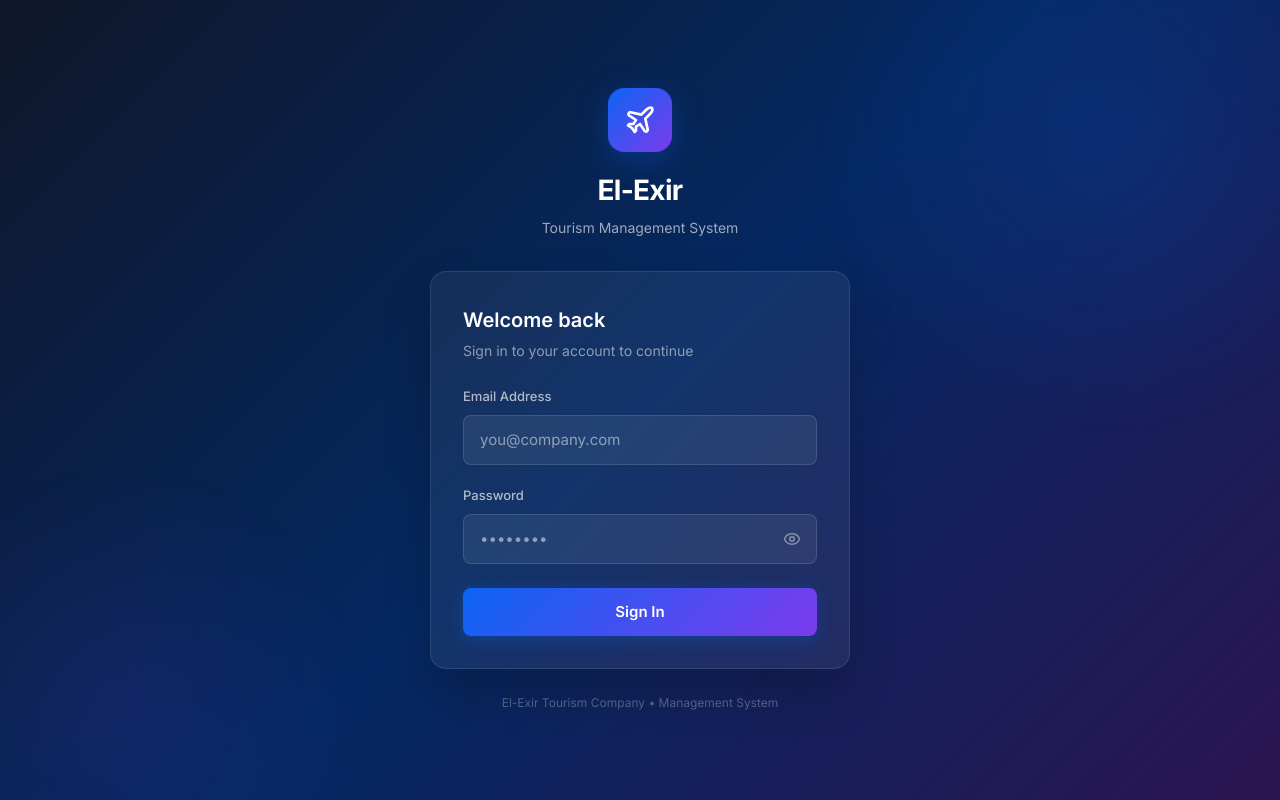
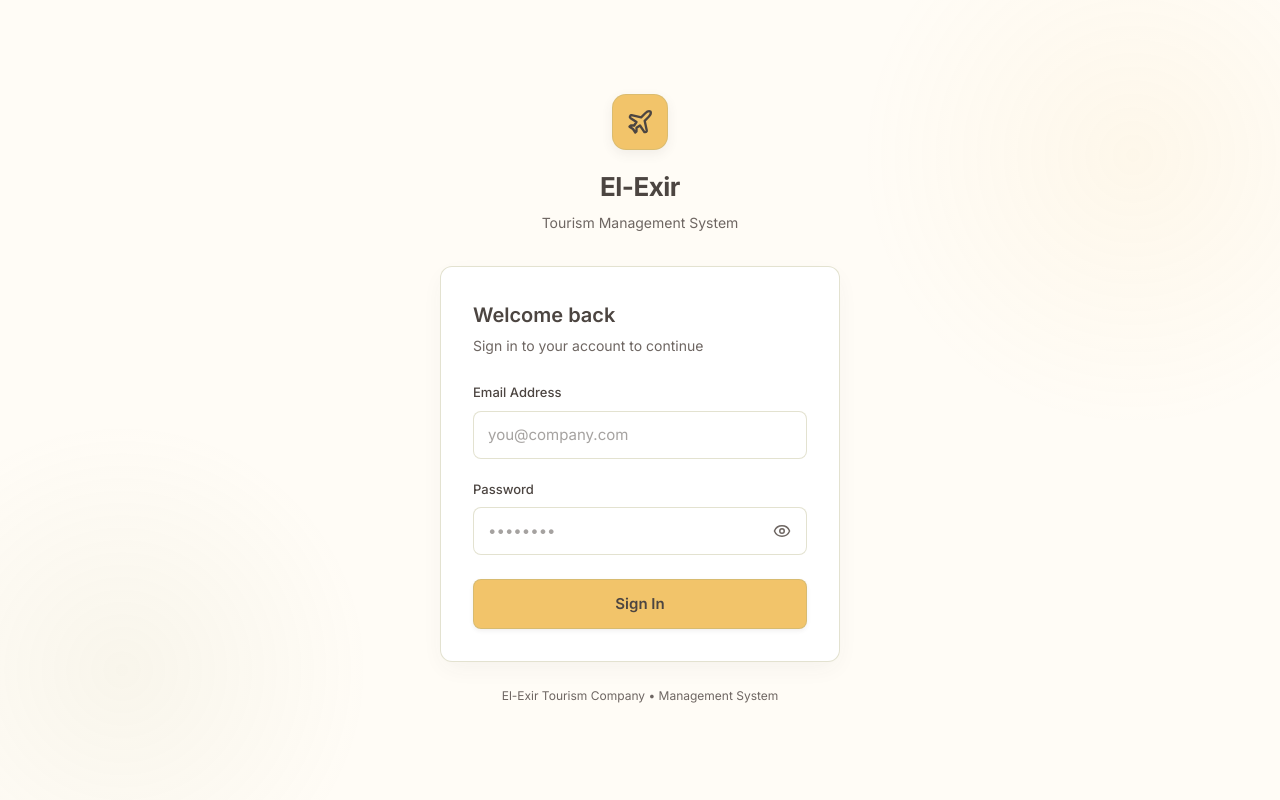
Before and after one commit to ziadhayad21/exir-crm, a Next.js app: page /login in a window 1280 px wide. Built offline with nearby package versions, Linux system fonts and the light colour scheme.

Commit message:
theme(login): re-theme login, unauthorized, and privacy policy pages to warm brand palette

```diff
--- a/src/app/login/page.tsx
+++ b/src/app/login/page.tsx
@@ -36,32 +36,34 @@ export default function LoginPage() {
         display: 'flex',
         alignItems: 'center',
         justifyContent: 'center',
-        background: 'linear-gradient(135deg, hsl(222 47% 11%) 0%, hsl(217 91% 20%) 50%, hsl(262 60% 20%) 100%)',
-        padding: '1rem',
+        backgroundColor: 'var(--background)',
+        padding: '1.5rem',
+        position: 'relative',
+        overflow: 'hidden',
       }}
     >
-      {/* Decorative background elements */}
+      {/* Subtle gold glow (low-weight, non-heavy) */}
       <div
         style={{
           position: 'fixed',
-          top: '-20%',
+          top: '-15%',
           right: '-10%',
-          width: '600px',
-          height: '600px',
+          width: '550px',
+          height: '550px',
           borderRadius: '50%',
-          background: 'radial-gradient(circle, hsla(217 91% 50% / 0.15) 0%, transparent 70%)',
+          background: 'radial-gradient(circle, rgba(242, 196, 106, 0.08) 0%, transparent 70%)',
           pointerEvents: 'none',
         }}
       />
       <div
         style={{
           position: 'fixed',
-          bottom: '-20%',
+          bottom: '-15%',
           left: '-10%',
           width: '500px',
           height: '500px',
           borderRadius: '50%',
-          background: 'radial-gradient(circle, hsla(262 83% 58% / 0.1) 0%, transparent 70%)',
+          background: 'radial-gradient(circle, rgba(174, 172, 120, 0.08) 0%, transparent 70%)',
           pointerEvents: 'none',
         }}
       />
@@ -70,7 +72,7 @@ export default function LoginPage() {
         className="animate-fade-in"
         style={{
           width: '100%',
-          maxWidth: '420px',
+          maxWidth: '400px',
           position: 'relative',
           zIndex: 1,
         }}
@@ -87,22 +89,24 @@ export default function LoginPage() {
               display: 'inline-flex',
               alignItems: 'center',
               justifyContent: 'center',
-              width: '64px',
-              height: '64px',
-              borderRadius: '16px',
-              background: 'linear-gradient(135deg, hsl(217 91% 50%) 0%, hsl(262 83% 58%) 100%)',
+              width: '56px',
+              height: '56px',
+              borderRadius: '14px',
+              backgroundColor: 'var(--primary)',
+              color: 'var(--primary-foreground)',
               marginBottom: '1rem',
-              boxShadow: '0 8px 32px hsla(217 91% 50% / 0.3)',
+              boxShadow: '0 4px 12px rgba(76, 69, 65, 0.08)',
+              border: '1px solid rgba(174, 172, 120, 0.35)',
             }}
           >
-            <Plane size={32} color="white" />
+            <Plane size={28} />
           </div>
           <h1
             style={{
-              fontSize: '1.75rem',
+              fontSize: '1.625rem',
               fontWeight: 700,
-              color: 'white',
-              letterSpacing: '-0.025em',
+              color: 'var(--foreground)',
+              letterSpacing: '-0.02em',
             }}
           >
             El-Exir
@@ -110,7 +114,7 @@ export default function LoginPage() {
           <p
             style={{
               fontSize: '0.875rem',
-              color: 'hsla(220 14% 80% / 0.8)',
+              color: 'var(--muted-foreground)',
               marginTop: '0.25rem',
             }}
           >
@@ -121,19 +125,18 @@ export default function LoginPage() {
         {/* Login Card */}
         <div
           style={{
-            background: 'hsla(0 0% 100% / 0.06)',
-            backdropFilter: 'blur(24px)',
-            border: '1px solid hsla(0 0% 100% / 0.1)',
-            borderRadius: '1rem',
+            backgroundColor: 'var(--card)',
+            border: '1px solid var(--border)',
+            borderRadius: '0.75rem',
             padding: '2rem',
-            boxShadow: '0 24px 48px hsla(0 0% 0% / 0.2)',
+            boxShadow: '0 8px 24px -4px rgba(76, 69, 65, 0.06)',
           }}
         >
           <h2
             style={{
               fontSize: '1.25rem',
               fontWeight: 600,
-              color: 'white',
+              color: 'var(--foreground)',
               marginBottom: '0.25rem',
             }}
           >
@@ -142,7 +145,7 @@ export default function LoginPage() {
           <p
             style={{
               fontSize: '0.875rem',
-              color: 'hsla(220 14% 80% / 0.7)',
+              color: 'var(--muted-foreground)',
               marginBottom: '1.5rem',
             }}
           >
@@ -153,12 +156,12 @@ export default function LoginPage() {
             <div
               style={{
                 padding: '0.75rem 1rem',
-                background: 'hsla(0 72% 51% / 0.15)',
-                border: '1px solid hsla(0 72% 51% / 0.3)',
-                borderRadius: '0.5rem',
-                color: 'hsl(0 72% 70%)',
+                backgroundColor: 'var(--destructive)',
+                border: '1px solid var(--destructive-border)',
+                borderRadius: 'var(--radius)',
+                color: 'var(--destructive-foreground)',
                 fontSize: '0.875rem',
-                marginBottom: '1rem',
+                marginBottom: '1.25rem',
               }}
             >
               {error}
@@ -173,7 +176,7 @@ export default function LoginPage() {
                   display: 'block',
                   fontSize: '0.8125rem',
                   fontWeight: 500,
-                  color: 'hsla(220 14% 80% / 0.9)',
+                  color: 'var(--foreground)',
                   marginBottom: '0.5rem',
                 }}
               >
@@ -189,21 +192,21 @@ export default function LoginPage() {
                 disabled={isPending}
                 style={{
                   width: '100%',
-                  padding: '0.75rem 1rem',
+                  padding: '0.6875rem 0.875rem',
                   fontSize: '0.9375rem',
-                  background: 'hsla(0 0% 100% / 0.07)',
-                  border: '1px solid hsla(0 0% 100% / 0.12)',
-                  borderRadius: '0.5rem',
-                  color: 'white',
+                  backgroundColor: 'var(--surface)',
+                  border: '1px solid var(--border)',
+                  borderRadius: 'var(--radius)',
+                  color: 'var(--foreground)',
                   outline: 'none',
-                  transition: 'border-color 0.2s, box-shadow 0.2s',
+                  transition: 'border-color 0.15s, box-shadow 0.15s',
                 }}
                 onFocus={(e) => {
-                  e.currentTarget.style.borderColor = 'hsl(217 91% 50%)';
-                  e.currentTarget.style.boxShadow = '0 0 0 3px hsla(217 91% 50% / 0.2)';
+                  e.currentTarget.style.borderColor = 'var(--border-strong)';
+                  e.currentTarget.style.boxShadow = '0 0 0 2px var(--ring)';
                 }}
                 onBlur={(e) => {
-                  e.currentTarget.style.borderColor = 'hsla(0 0% 100% / 0.12)';
+                  e.currentTarget.style.borderColor = 'var(--border)';
                   e.currentTarget.style.boxShadow = 'none';
                 }}
               />
@@ -216,7 +219,7 @@ export default function LoginPage() {
                   display: 'block',
                   fontSize: '0.8125rem',
                   fontWeight: 500,
-                  color: 'hsla(220 14% 80% / 0.9)',
+                  color: 'var(--foreground)',
                   marginBottom: '0.5rem',
                 }}
               >
@@ -233,21 +236,21 @@ export default function LoginPage() {
                   disabled={isPending}
                   style={{
                     width: '100%',
-                    padding: '0.75rem 3rem 0.75rem 1rem',
+                    padding: '0.6875rem 2.75rem 0.6875rem 0.875rem',
                     fontSize: '0.9375rem',
-                    background: 'hsla(0 0% 100% / 0.07)',
-                    border: '1px solid hsla(0 0% 100% / 0.12)',
-                    borderRadius: '0.5rem',
-                    color: 'white',
+                    backgroundColor: 'var(--surface)',
+                    border: '1px solid var(--border)',
+                    borderRadius: 'var(--radius)',
+                    color: 'var(--foreground)',
                     outline: 'none',
-                    transition: 'border-color 0.2s, box-shadow 0.2s',
+                    transition: 'border-color 0.15s, box-shadow 0.15s',
                   }}
                   onFocus={(e) => {
-                    e.currentTarget.style.borderColor = 'hsl(217 91% 50%)';
-                    e.currentTarget.style.boxShadow = '0 0 0 3px hsla(217 91% 50% / 0.2)';
+                    e.currentTarget.style.borderColor = 'var(--border-strong)';
+                    e.currentTarget.style.boxShadow = '0 0 0 2px var(--ring)';
                   }}
                   onBlur={(e) => {
-                    e.currentTarget.style.borderColor = 'hsla(0 0% 100% / 0.12)';
+                    e.currentTarget.style.borderColor = 'var(--border)';
                     e.currentTarget.style.boxShadow = 'none';
                   }}
                 />
@@ -261,7 +264,7 @@ export default function LoginPage() {
                     transform: 'translateY(-50%)',
                     background: 'none',
                     border: 'none',
-                    color: 'hsla(220 14% 80% / 0.6)',
+                    color: 'var(--muted-foreground)',
                     cursor: 'pointer',
                     padding: '0.25rem',
                     display: 'flex',
@@ -282,19 +285,23 @@ export default function LoginPage() {
                 padding: '0.75rem',
                 fontSize: '0.9375rem',
                 fontWeight: 600,
-                color: 'white',
-                background: isPending
-                  ? 'hsl(217 91% 40%)'
-                  : 'linear-gradient(135deg, hsl(217 91% 50%) 0%, hsl(262 83% 58%) 100%)',
-                border: 'none',
-                borderRadius: '0.5rem',
+                color: 'var(--primary-foreground)',
+                backgroundColor: 'var(--primary)',
+                border: '1px solid rgba(174, 172, 120, 0.4)',
+                borderRadius: 'var(--radius)',
                 cursor: isPending ? 'not-allowed' : 'pointer',
-                transition: 'opacity 0.2s, transform 0.1s',
-                boxShadow: '0 4px 16px hsla(217 91% 50% / 0.3)',
+                transition: 'background-color 0.15s, transform 0.1s',
+                boxShadow: '0 2px 4px rgba(76, 69, 65, 0.08)',
                 display: 'flex',
                 alignItems: 'center',
                 justifyContent: 'center',
                 gap: '0.5rem',
+              }}
+              onMouseEnter={(e) => {
+                if (!isPending) e.currentTarget.style.backgroundColor = 'var(--primary-hover)';
+              }}
+              onMouseLeave={(e) => {
+                if (!isPending) e.currentTarget.style.backgroundColor = 'var(--primary)';
               }}
             >
               {isPending ? (
@@ -313,7 +320,7 @@ export default function LoginPage() {
           style={{
             textAlign: 'center',
             fontSize: '0.75rem',
-            color: 'hsla(220 14% 80% / 0.4)',
+            color: 'var(--muted-foreground)',
             marginTop: '1.5rem',
           }}
         >
```
Also changed, not shown: src/app/privacy-policy/page.tsx (+43 -41 lines), src/app/unauthorized/page.tsx (+33 -17 lines).
